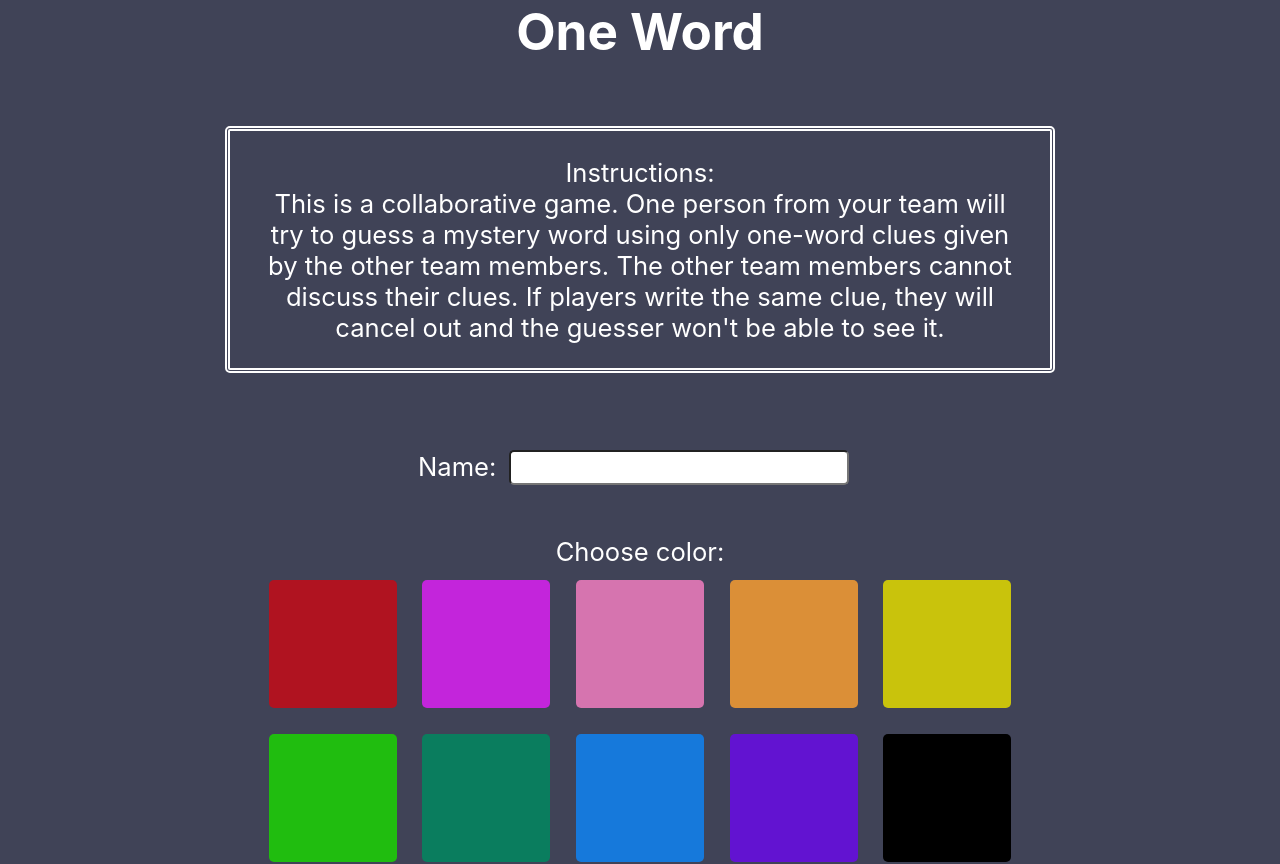
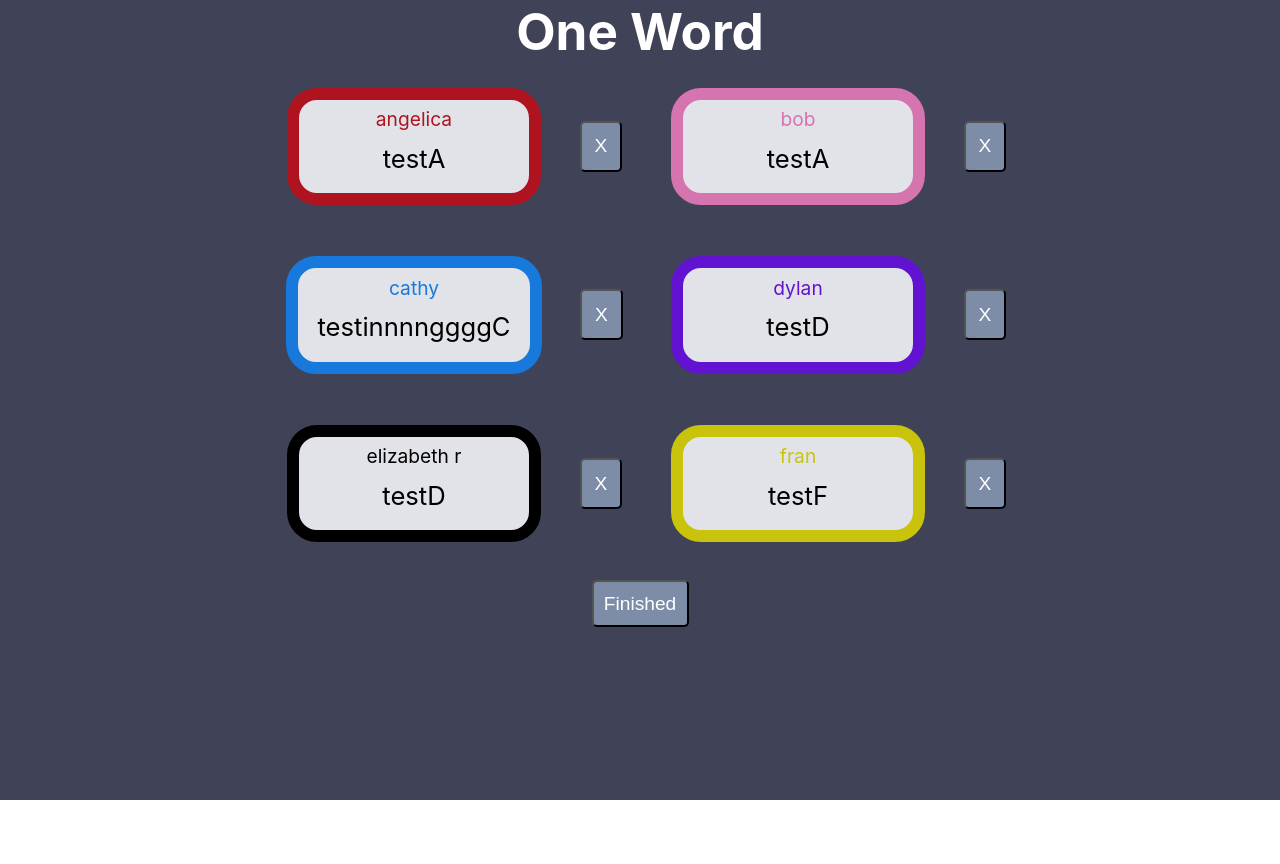
Before and after one commit to anjuju/one-word-ui, a React (Create React App) app: page /clues/check in a window 1280 px wide. Shown: the top 864 px of the page. After the commit the page ends 800 px from the top, so only its background shows below. Built offline with nearby package versions, Linux system fonts and the light colour scheme; no server answers.

Commit message:
added loader for waiting, styled clueGiver and checkClues, removed clue for all in checkClues

```diff
--- a/src/App/App.js
+++ b/src/App/App.js
@@ -7,7 +7,6 @@ import ClueGiver from '../Components/Clues/ClueGiver';
 import CheckClues from '../Components/Clues/CheckClues';
 import Guessing from '../Components/Guess/Guessing';
 import NumberCorrect from '../Components/Cards/NumberCorrect';
-import Players from '../Components/Cards/Players';
 
 import socketIOClient from 'socket.io-client';
 const socketEndPoint = 'http://localhost:8080/';
@@ -19,17 +18,28 @@ class App extends React.Component {
   state = {
     name: '',
     color: '',
-    completeSetup: false,
+    completeSetup: true,
     active: {
-      status: false
+      status: false,
+      activePlayer: 'angelica',
+      activeColor: 'teal',
+      activeWord: 'test'
     },
-    allCluesGiven: false,
+    allCluesGiven: true,
     readyToGuess: false,
     numberCorrect: {
       correct: 0,
       skip: 0,
       wrong: 0,
-    }
+    },
+    clues: [
+      { player_name: 'angelica', color: 'red', clue: 'testA'},
+      { player_name: 'bob', color: 'pink', clue: 'testA'},
+      { player_name: 'cathy', color: 'blue', clue: 'testinnnnggggC'},
+      { player_name: 'dylan', color: 'purple', clue: 'testD'},
+      { player_name: 'elizabeth r', color: 'black', clue: 'testD'},
+      { player_name: 'fran', color: 'yellow', clue: 'testF'},
+    ]
   }
 
   componentDidMount() {
@@ -99,10 +109,6 @@ class App extends React.Component {
     socket.emit('submitClue', { name: this.state.name, color: this.state.color, clue });
   }
 
-  removeClue = (clue) => {
-    socket.emit('removeClue', { clue });
-  }
-
   onFinishChecking = () => {
     socket.emit('finishCheckingClues');
   }
@@ -127,7 +133,7 @@ class App extends React.Component {
                 <Waiting /> :
                 (!allCluesGiven ?
                   <ClueGiver active={this.state.active} onSubmit={this.onClueSubmit}/> :
-                  <CheckClues clues={this.state.clues} onRemove={this.removeClue} onFinish={this.onFinishChecking}/>
+                  <CheckClues socket={socket} clues={this.state.clues} onRemove={this.removeClue} onFinish={this.onFinishChecking}/>
                 )
               ) :
               <Guessing clues={this.state.clues} onNextRound={this.handleStartRound} onGuess={this.updateCorrect} />
@@ -135,12 +141,7 @@ class App extends React.Component {
           )}
           </main>
           <footer>
-            {completeSetup &&
-            <div>
-              <NumberCorrect numberCorrect={numberCorrect} />
-              <Players className="players"/>
-            </div>
-            }
+            {readyToGuess && <NumberCorrect numberCorrect={numberCorrect} />}
           </footer>
         </div>
     );
--- a/src/App/App.scss
+++ b/src/App/App.scss
@@ -46,10 +46,10 @@ $color-map: (
 
 button {
   background-color: $secondary-color;
-  font-size: inherit;
+  font-size: 1.5vw;
   margin: 1vw;
-  padding: 1vw;
-  max-height: 5vw;
+  padding: 0.8vw;
+  max-height: 4vw;
 
   border-radius: 5px;
   color: white;
@@ -116,11 +116,6 @@ main {
   border-radius: 5px;
   cursor: pointer;
 
-  // @for $i from 1 through 10 {
-  //   &--#{$i} {
-  //     background-color: nth($color-list, $i);
-  //   }
-  // }
   @each $color, $color-var in $color-map {
     &--#{$color} {
       background-color: $color-var
@@ -137,26 +132,74 @@ main {
   margin: 3vw;
 }
 
+/* Waiting */
+
+.player-waiting {
+  margin-top: 5vw;
+}
+
+.lds-circle {
+  display: inline-block;
+  transform: translateZ(1px);
+}
+.lds-circle > div {
+  display: inline-block;
+  width: 64px;
+  height: 64px;
+  margin: 8px;
+  border-radius: 50%;
+  background: #fff;
+  animation: lds-circle 2.4s cubic-bezier(0, 0.2, 0.8, 1) infinite;
+}
+@keyframes lds-circle {
+  0%, 100% {
+    animation-timing-function: cubic-bezier(0.5, 0, 1, 0.5);
+  }
+  0% {
+    transform: rotateY(0deg);
+  }
+  50% {
+    transform: rotateY(1800deg);
+    animation-timing-function: cubic-bezier(0, 0.5, 0.5, 1);
+  }
+  100% {
+    transform: rotateY(3600deg);
+  }
+}
+
+
+/* Clue Giver */
+
+.clue-giver__component {
+  margin-top: 2vw;
+}
+
 .clue-giver__clue {
   display: flex;
   justify-content: center;
   align-items: center;
 }
 
-.clue-giver__submitted {
-  font-size: 3vw;
+.clue-giver__clue-submit {
+  width: 7vw;
+  height: 3vw;
+  padding: 0.5vw;
 }
 
-/* Card styles */
-.word-card {
-  border: 1vw solid;
-  @include build-color-class($attr: 'border-color');
+.clue-giver__submitted {
+  font-size: 3.5vw;
+  width: 9vw;
+  height: 5vw;
+}
 
-  background-color: #e2e3e9;
-  border-radius: 10px;
-  padding: 2vw;
-  margin: 2vw;
-  color: black;
+.active-player {
+  @include build-color-class($attr: 'color');
+}
+
+/* Check Clues */
+.check-clues__cards {
+  display: grid;
+  grid-template-columns: 30vw 30vw;
 }
 
 .check-clues__clue {
@@ -165,30 +208,42 @@ main {
   align-items: center;
 }
 
-.active-player {
-  @include build-color-class($attr: 'color');
+.check-clues__remove-btn {
+  padding: 1vw;
+}
+
+
+/* Word Card */
+.word-card {
+  border: 1vw solid;
+  @include build-color-class($attr: 'border-color');
+
+  background-color: #e2e3e9;
+  border-radius: 30px;
+  padding: 1.5vw;
+  margin: 2vw;
+  color: black;
+
+  min-width: 15vw;
+}
+
+.word-card__name {
+  position: relative;
+  top: -0.9vw;
+  font-size: 1.5vw;
 }
 
 footer {
   position: absolute;
   top: 10vw;
+  left: 3vw;
 
   .number-correct__container {
-    left: 10vw;
     border: 5px double white;
     border-radius: 5px;
     padding: 1vw;
     text-align: right;
   }
-
-  .players__container {
-    right: 10vw;
-    border: 5px double white;
-    border-radius: 5px;
-    padding: 1vw;
-    text-align: left;
-  }
-
 }
 
 
--- a/src/Components/Cards/Players.js
+++ /dev/null
@@ -1,11 +0,0 @@
-import React from 'react';
-
-const Players = (props) => (
-  <div className="players__container">
-    Player1<br/>
-    Player2<br/>
-    Player3<br/>
-  </div>
-);
-
-export default Players;
--- a/src/Components/Cards/WordCard.js
+++ b/src/Components/Cards/WordCard.js
@@ -1,9 +1,8 @@
 import React from 'react';
-import './card-styles.scss';
 
 const WordCard = (props) => (
   <div className={`word-card word-card--${props.color}`}>
-    {props.name && (<div className="word-card__name">{props.name}</div>)}
+    {props.name && <div className={`word-card__name active-player--${props.color}`}>{props.name}</div>}
     <div className="word-card__content">{props.content}</div>
   </div>
 );
--- a/src/Components/Clues/CheckClues.js
+++ b/src/Components/Clues/CheckClues.js
@@ -10,26 +10,35 @@ class CheckClues extends React.Component {
     this.setState({
       clues: this.props.clues
     })
+    this.props.socket.on('removingClues', data => {
+      console.log('removed clues - got new rows');
+      this.setState({
+        clues: data.clues
+      })
+    });
   }
 
   removeClue = (clueBundle, i) => {
-    const newClues = [...this.state.clues];
-    newClues.splice(i, 1);
-    this.setState({
-      clues: newClues
-    });
-    this.props.onRemove(clueBundle.clue)
+    // const newClues = [...this.state.clues];
+    // newClues.splice(i, 1);
+    // this.setState({
+    //   clues: newClues
+    // });
+
+    this.props.socket.emit('removeClue', { clue: clueBundle.clue });
   }
 
   render() {
     return (
       <div className="check-clues__container">
-        {this.state.clues.map((clueBundle, i) => (
-          <div key={clueBundle.player_name} className="check-clues__clue">
-            <WordCard name={clueBundle.name} color={clueBundle.color} content={clueBundle.clue} />
-            <button className="check-clues__remove-btn" onClick={()=>this.removeClue(clueBundle, i)}>X</button>
-          </div>
-        ))}
+        <div className="check-clues__cards">
+          {this.state.clues.map((clueBundle, i) => (
+            <div key={clueBundle.player_name} className="check-clues__clue">
+              <WordCard name={clueBundle.player_name} color={clueBundle.color} content={clueBundle.clue} />
+              <button className="check-clues__remove-btn" onClick={()=>this.removeClue(clueBundle, i)}>X</button>
+            </div>
+          ))}
+        </div>
         <button className="check-clues__finish" onClick={this.props.onFinish}>Finished</button>
       </div>
     )
--- a/src/Components/Clues/ClueGiver.js
+++ b/src/Components/Clues/ClueGiver.js
@@ -16,10 +16,15 @@ class ClueGiver extends React.Component {
   }
 
   submitClue = () => {
-    this.setState({
-      submitted: true
-    });
-    this.props.onSubmit(this.state.clue);
+    const { clue } = this.state;
+    if (clue !== '' && !clue.includes(' ')) {
+      this.setState({
+        submitted: true
+      });
+      this.props.onSubmit(clue);
+    } else {
+      alert('Please enter a one-word clue');
+    }
   }
 
   render() {
@@ -33,11 +38,17 @@ class ClueGiver extends React.Component {
         <div className="clue-giver__clue">
           Clue:
           <input type="text" onChange={this.handleChange}/>
-          <button className="clue-giver__clue-submit" onClick={this.submitClue}>
-            Submit
-          </button>
-          {this.state.submitted && (<p className="clue-giver__submitted">&#10004;</p>)}
+          {!this.state.submitted ?
+          <button className="clue-giver__clue-submit" onClick={this.submitClue}>Submit</button> :
+          <div className="clue-giver__submitted">&#10004;</div>
+          }
         </div>
+        {this.state.submitted &&
+          <div className="player-waiting">
+            Please wait while the rest give their clues. <br/><br/>
+            <div class="lds-circle"><div></div></div>
+          </div>
+        }
       </div>
     );
   }
--- a/src/Components/Guess/Waiting.js
+++ b/src/Components/Guess/Waiting.js
@@ -1,10 +1,10 @@
 import React from 'react';
 
 const Waiting = () => (
-  <div className="guesser-waiting">
-    <br/>
+  <div className="player-waiting">
     You are the guesser this round. <br/>
-    Please wait while your team gives their clues.
+    Please wait while your team gives their clues. <br/><br/>
+    <div class="lds-circle"><div></div></div>
   </div>
 );
 
```
Also changed, not shown: src/Components/Cards/card-styles.scss (deleted, +0 -10 lines).
